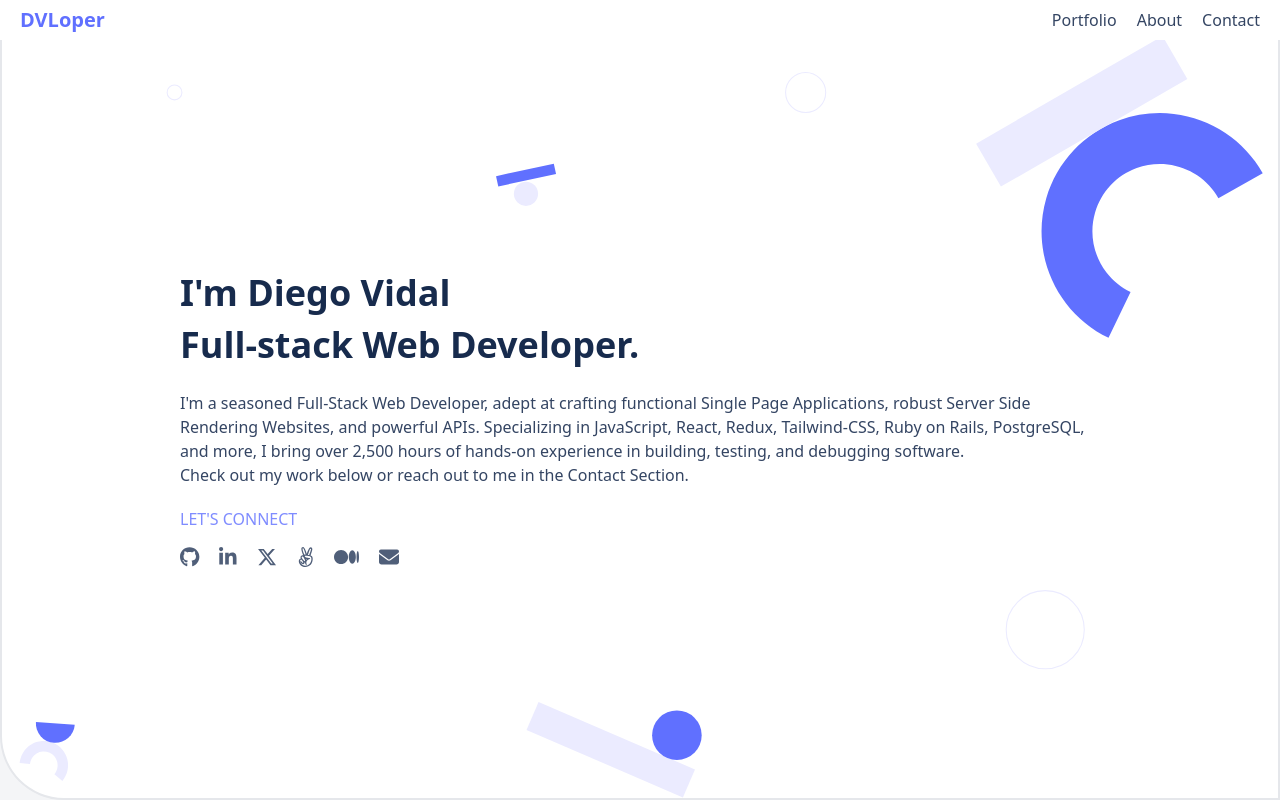
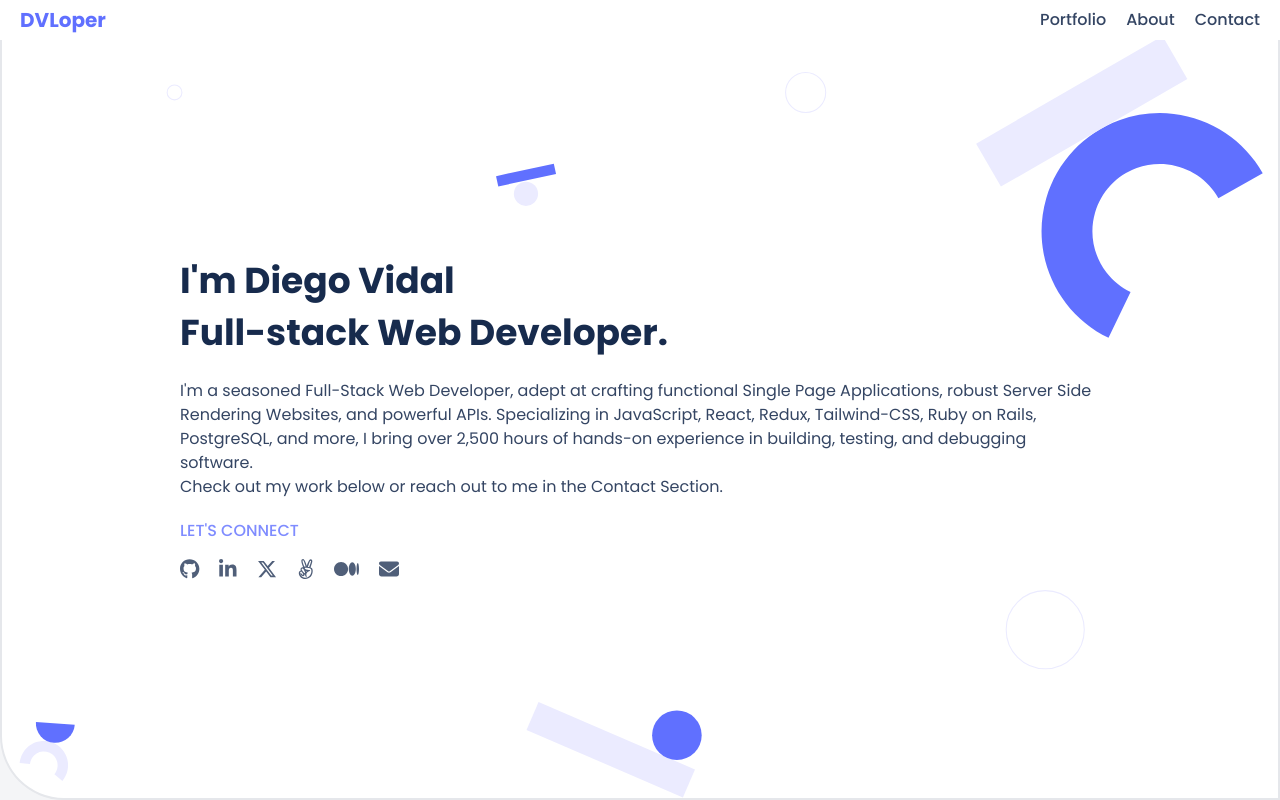
Before and after one commit to Diegogagan2587/Diegogagan2587.github.io, a React (Vite) app: page / in a window 1280 px wide. Shown: the top 800 px of the page. Built offline with nearby package versions, Linux system fonts and the light colour scheme.

Commit message:
Apply new Font: poppins

```diff
--- a/src/App.jsx
+++ b/src/App.jsx
@@ -8,10 +8,10 @@ import ContactForm from './sections/ContactForm';
 function App() {
   return (
     <>
-      <header>
+      <header className='font-poppins'>
         <NavigationBar />
       </header>
-      <main className='bg-[#F4F5F7]'>
+      <main className='bg-[#F4F5F7] font-poppins'>
         <IntroductionSection />
         <PortfolioSection />
         <AboutSection />
```
